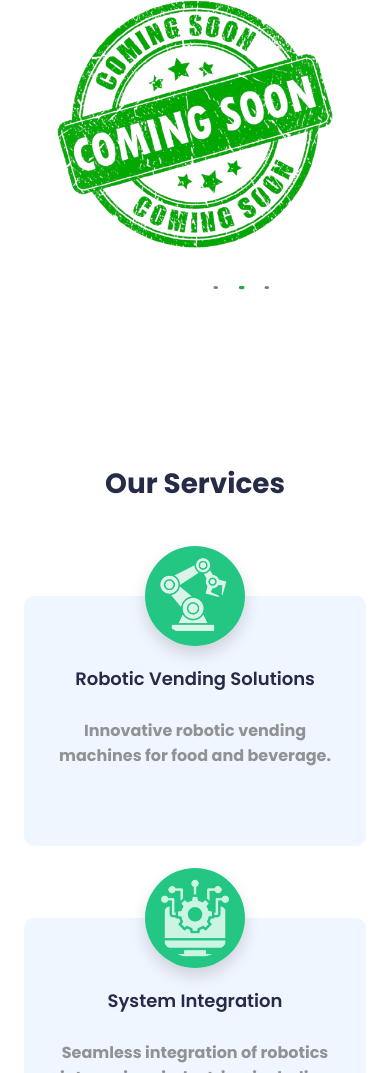
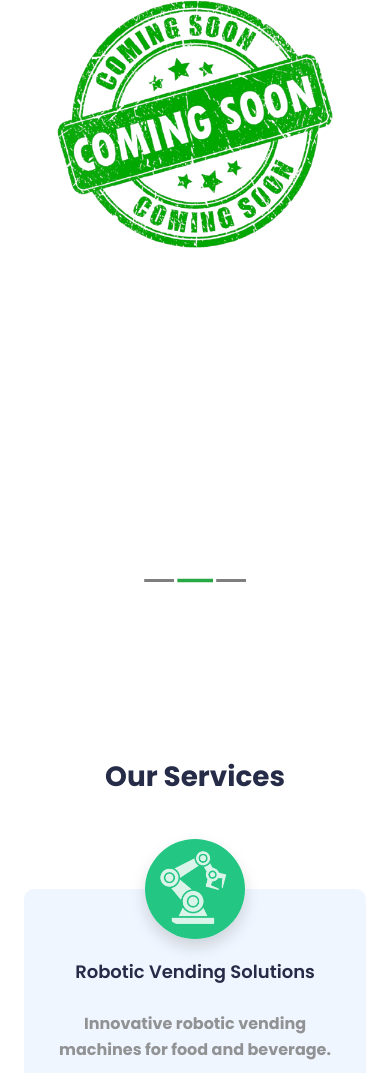
Before and after one commit to ahmedBT909/Maqina, a plain HTML site: page index.html in a window 390 px wide. Shown: the part 1688-2761 px from the top of the page. Drawn offline with nearby package versions, Linux system fonts and the light colour scheme.

Commit message:
last dance

```diff
--- a/css/style.css
+++ b/css/style.css
@@ -914,10 +914,10 @@ h6{
         padding: 10px 20px;
         font-size: 14px;
     }
+
     #aboutSlider {
-        height: auto; /* تغيير الارتفاع ليكون تلقائي ليتناسب مع الصورة */
+        height: 800px; /* تغيير الارتفاع ليكون تلقائي ليتناسب مع الصورة */
     }
-
     .carousel-inner {
         text-align: center; /* محاذاة النصوص في السلايد بشكل مركزي */
     }
@@ -931,23 +931,27 @@ h6{
         width: 100%; /* جعل الأعمدة تأخذ العرض الكامل */
     }
 
+
+/* تنسيق النقاط أسفل السلايد شو */
 .carousel-indicators {
     position: absolute;
-        bottom: -40px; /* جعل النقاط أسفل الصورة بمقدار 40px */
-        left: 50%; /* مركز النقاط على الشاشة */
-        transform: translateX(-50%); /* جعل الأزرار في المنتصف */
+    bottom: -40px;
+    left: 35%;
+    transform: translateX(-50%);
+    display: flex;
+    justify-content: center;
+    align-items: center;
     z-index: 10;
-        display: flex;
-        justify-content: center; /* محاذاة النقاط */
-        gap: 15px; /* مسافة بين النقاط */
 }
 
+/* تخصيص النقاط */
 .carousel-indicators button {
-        width: 12px; /* تصغير حجم النقاط */
-        height: 12px;
-        background-color: #23C683; /* اللون للنقطة غير النشطة */
-        border-radius: 50%;
+    width: 15px;
+    height: 15px;
+    background-color: #23C683;
+    border-radius: 30%;
     border: none;
+    margin: 0 8px;
     transition: background-color 0.3s ease, transform 0.3s ease;
 }
 
```
Lines whose indentation alone changed are shown as unchanged.
